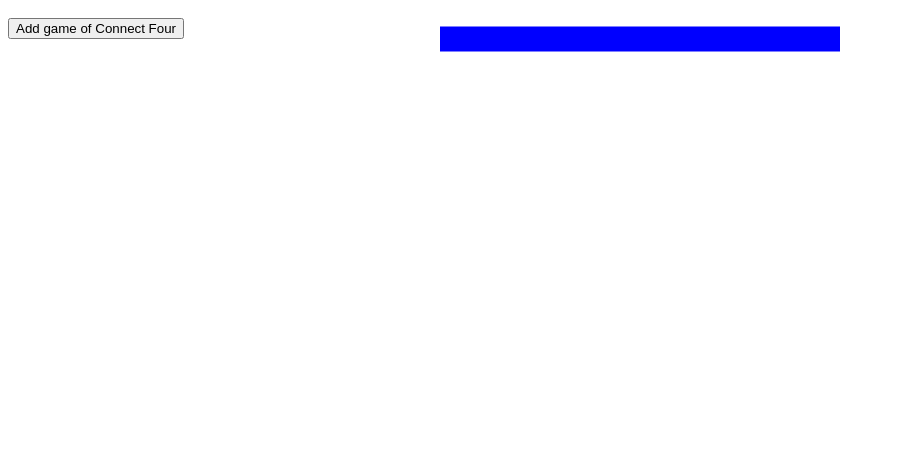
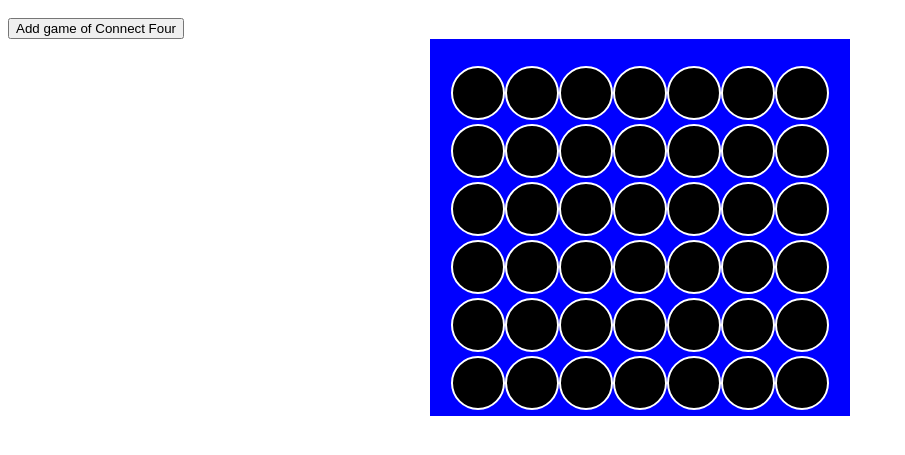
Before and after one commit to Surfer5437/refactored_Connect_Four, a plain HTML site: page index.html in a window 1280 px wide. Shown: the part 125-580 px from the top of the page, without its empty margins (0-905 px from the left). Drawn offline with Linux system fonts and the light colour scheme.

Commit message:
append board

```diff
--- a/app.css
+++ b/app.css
@@ -6,6 +6,9 @@
     position: relative;
     display: inline-block;
     border: 2px solid white;
+}
+button {
+    position: relative;
 }
 #winner {
     font-style: italic;
@@ -26,10 +29,10 @@ h1{
 }
 .board{
     position: relative;
-  top: 50%;
-  left: 50%;
-  transform: translate(-50%, -50%);
-    width: 400px;
+   top: 50%;
+   left:50%;
+   transform: translate( -50%);
+    width: 420px;
     height:auto;
     background-color: blue;
     text-align: center;
--- a/app.js
+++ b/app.js
@@ -1,26 +1,24 @@
-const addGameBtn = document.querySelector('#addGame');
-addGameBtn.addEventListener('click', addGame());
+const addGameBtn = document.querySelector('#addGame').addEventListener('click', addGame());
 
 
 function addGame(){
     const countGames = document.querySelectorAll(`[id*='board']`).length;
     const body = document.querySelector('body');
-    const newGame =document.createElement('table');
-    var newGridLogicalBoard = new Array(6);
+    const newGame = document.createElement('table');
+    const newBoard = Array(6).fill(Array(7));
 
-for (var i = 0; i < newGridLogicalBoard.length; i++) {
-    newGridLogicalBoard[i]= new Array(7)
-    for (let arr of newGridLogicalBoard[i]) {
-        arr='undefined';
+    localStorage.setItem(`board${countGames}`, newBoard);
+    for (let i = 0; i < 6; i++) {
+        for (let j = 0; j < 7; j++) {
 
+    const newSlot = document.createElement('div');
+           newSlot.id=`board${countGames}${i}${j}`;
+                newSlot.classList.add('slot');
+                newGame.append(newSlot);
     }
-}
-console.log(newGridLogicalBoard);
-
-    newGame.dataset.logicalBoard=newGridLogicalBoard;
+    }
     newGame.classList.add('board');
     newGame.id=`board${countGames}`;
     newGame.style.backgroundColor="blue";
-
     body.append(newGame);
 }
--- a/index.html
+++ b/index.html
@@ -10,6 +10,7 @@
 <body>
     <h1>Connect Four</h1>
     <button id="addGame">Add game of Connect Four</button>
-    <script src="app.js"></script>
+
 </body>
+<script src="app.js"></script>
 </html>
```
